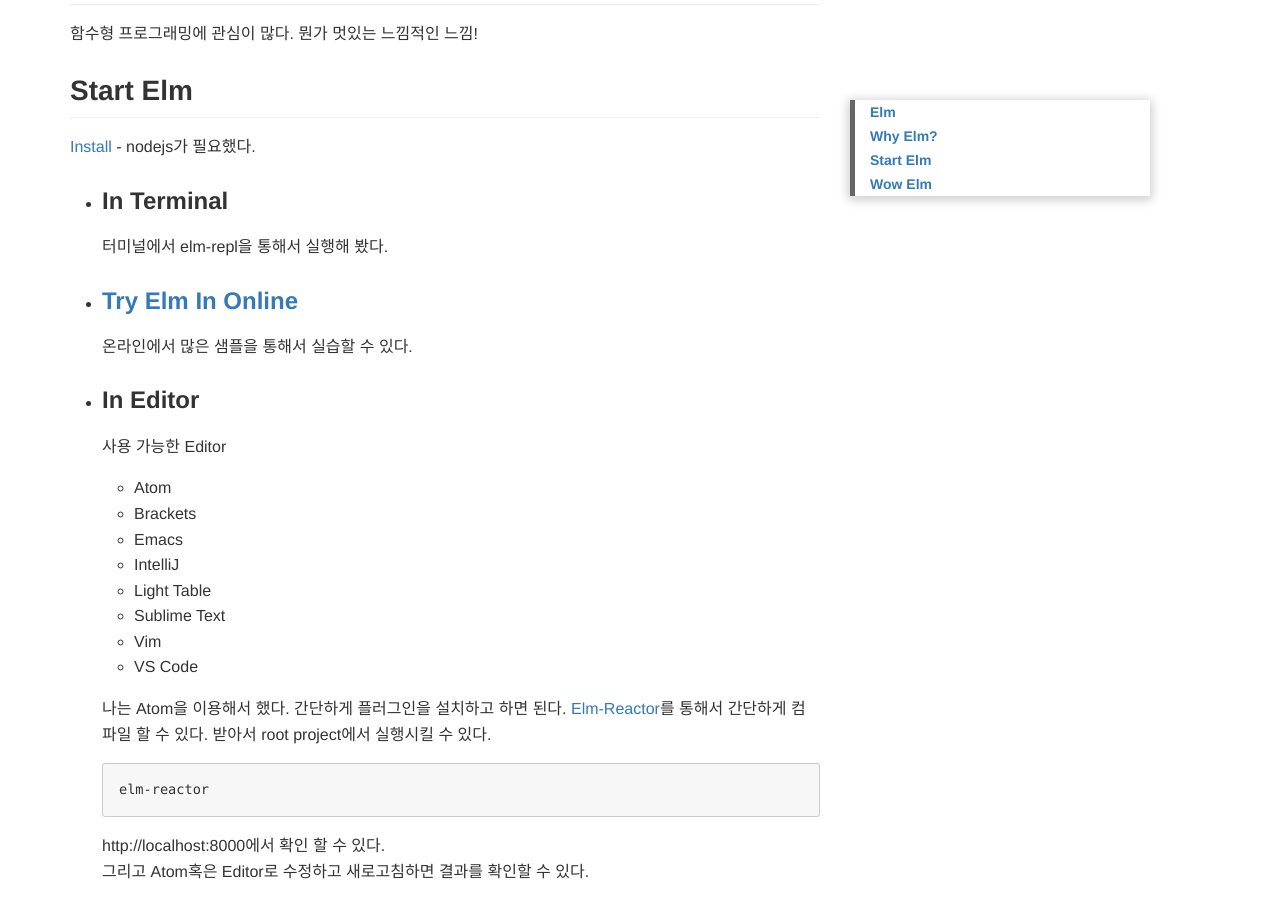
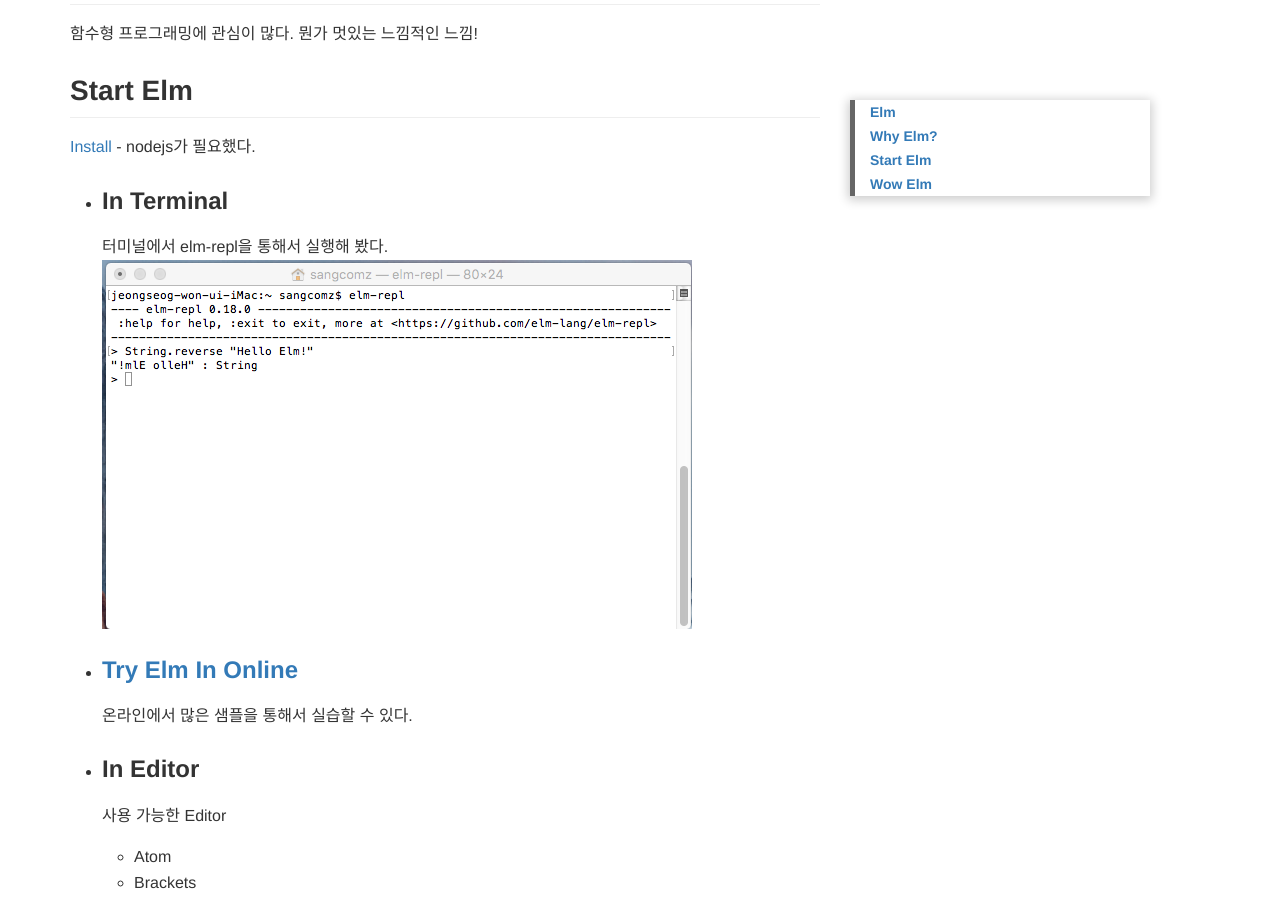
Before and after one commit to sangcomz/sangcomz.github.com, a Jekyll site: the page built from _posts/2016-11-28-I_Will_be_a_hipster_Elmer.md, in a window 1280 px wide and 900 px high, scrolled down 1138 px. Built offline with Jekyll 4.4.1, drawn with Linux system fonts in a browser that asks for light colours; comment, search, counter and statistics services are not loaded.

Commit message:
add image test

```diff
--- a/_posts/2016-11-28-I_Will_be_a_hipster_Elmer.md
+++ b/_posts/2016-11-28-I_Will_be_a_hipster_Elmer.md
@@ -36,6 +36,7 @@ JetBrains Night 서울에서 임백준님의 '프로그래밍 언어의 선택'
 
 - ### In Terminal
 터미널에서 elm-repl을 통해서 실행해 봤다.
+<img src="/images/elm-terminal.png">
 
 - ### [Try Elm In Online](http://elm-lang.org/try)
 온라인에서 많은 샘플을 통해서 실습할 수 있다.
```
